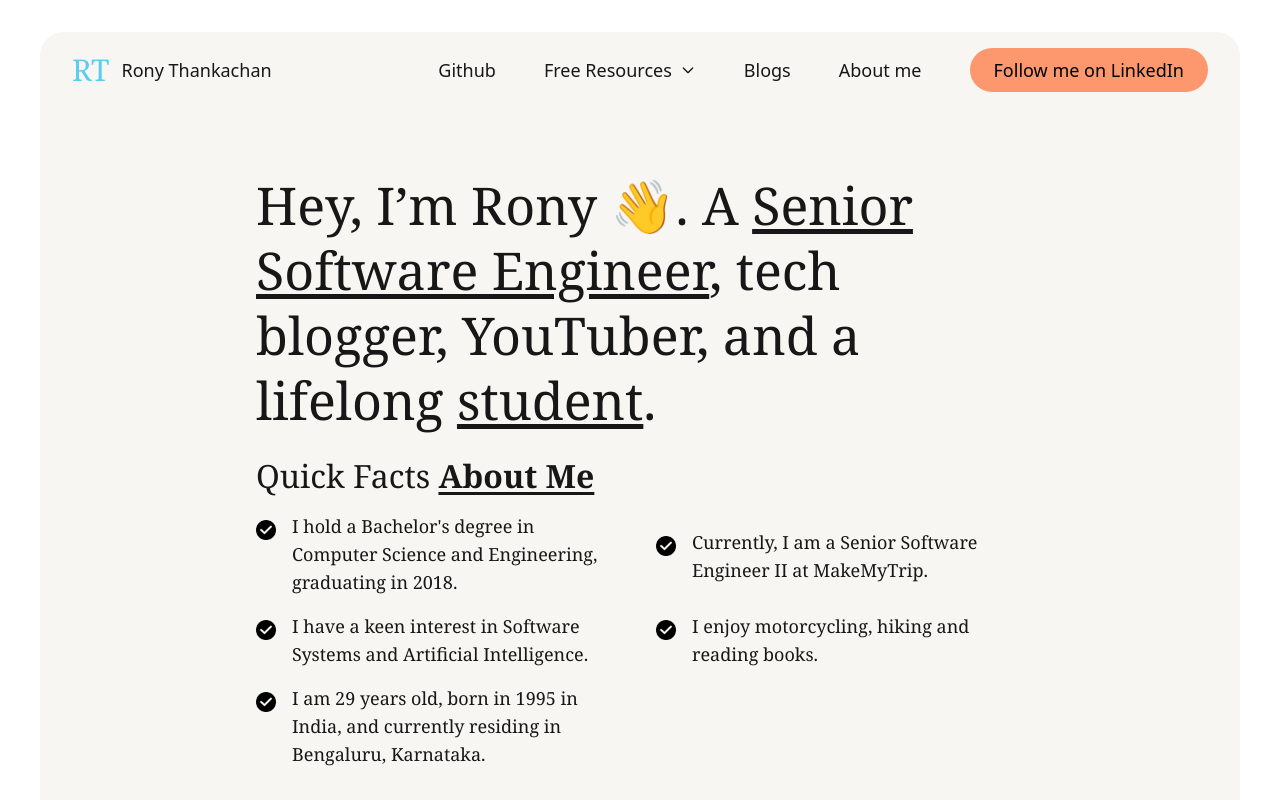
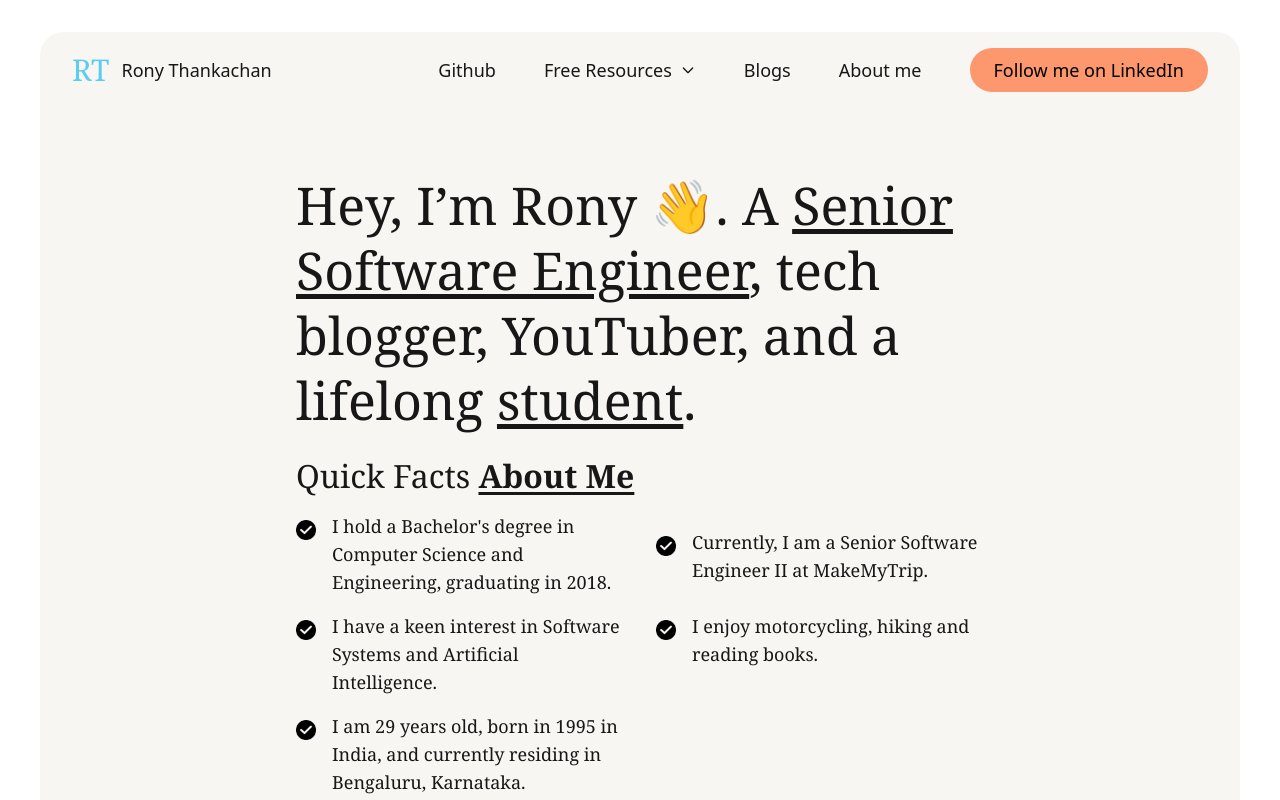
Before and after one commit to ronythankachan/ronythankachan.com, a Next.js app: page /about in a window 1280 px wide. Shown: the top 800 px of the page. Built offline with nearby package versions, Linux system fonts and the light colour scheme.

Commit message:
Some padding fixes

```diff
--- a/app/blogs/page.tsx
+++ b/app/blogs/page.tsx
@@ -5,6 +5,7 @@ import matter from "gray-matter";
 import Container from "../components/shared/Container";
 import NewsLetter from "../components/NewsLetter";
 import BlogCard from "../components/BlogCard";
+import HeroSection from "../components/shared/HeroSection";
 
 interface BlogPost {
   title: string;
@@ -44,11 +45,11 @@ const BlogPage = () => {
 
   return (
     <>
-      <div className="bg-[#f8f6f3] py-8 rounded-b-3xl mb-2">
+      <HeroSection>
         <Container>
           <NewsLetter />
         </Container>
-      </div>
+      </HeroSection>
 
       <Container className="py-16">
         <h1 className="text-[60px] leading-tight font-serif mb-12">
--- a/app/components/Intro.tsx
+++ b/app/components/Intro.tsx
@@ -15,7 +15,7 @@ const AboutPageIntro = () => {
   return (
     <HeroSection>
       <Container>
-        <div className="text-left max-w-3xl mx-auto font-serif">
+        <div className="text-left max-w-3xl px-10 md:mx-auto font-serif">
           <h1 className="text-[24px] md:text-[52px] leading-tight  mb-4 md:mb-6">
             Hey, I&rsquo;m Rony 👋. A{" "}
             <span className="underline underline-offset-4">
--- a/app/components/shared/HeroSection.tsx
+++ b/app/components/shared/HeroSection.tsx
@@ -5,7 +5,11 @@ interface HeroSectionProps {
 }
 
 const HeroSection: React.FC<HeroSectionProps> = ({ children }) => {
-  return <div className="bg-[#f8f6f3] py-16 rounded-b-3xl">{children}</div>;
+  return (
+    <div className="bg-[#f8f6f3] pt-2 pb-16 md:py-16 rounded-b-3xl">
+      {children}
+    </div>
+  );
 };
 
 export default HeroSection;
```
